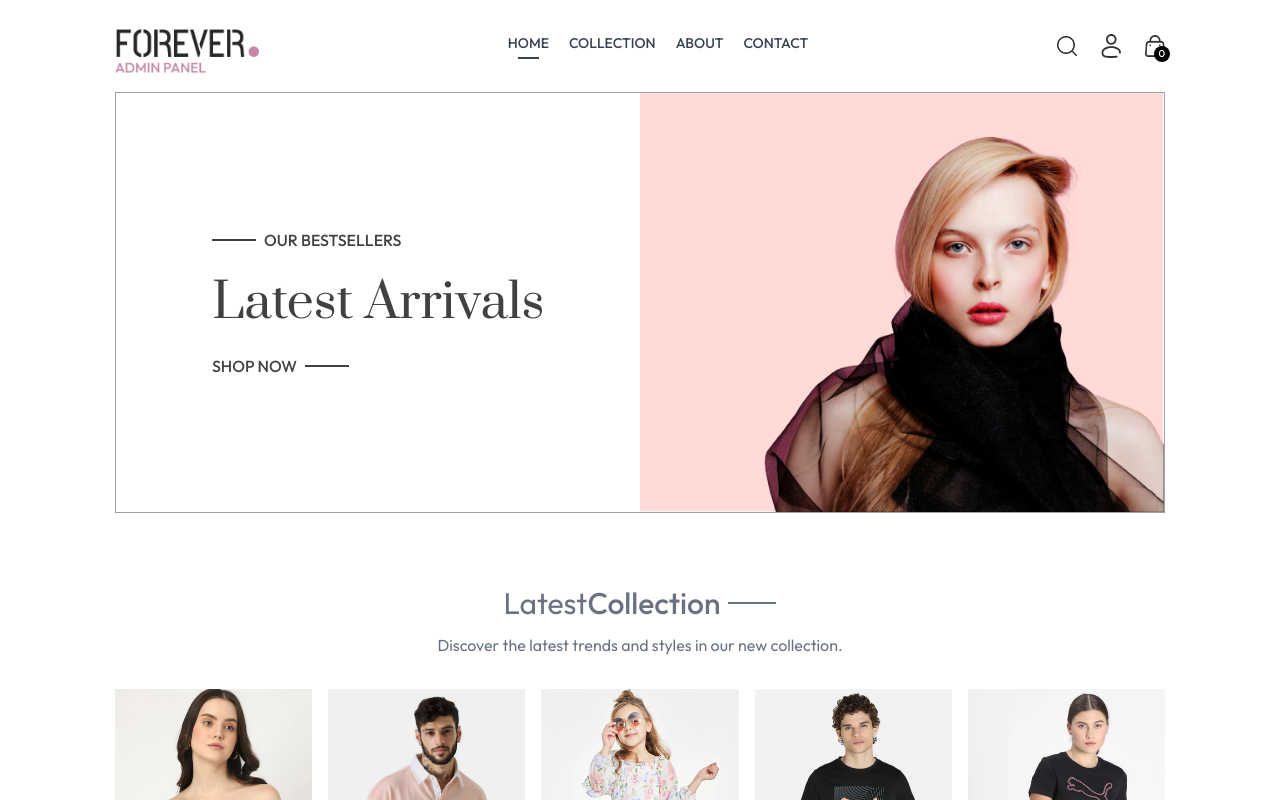
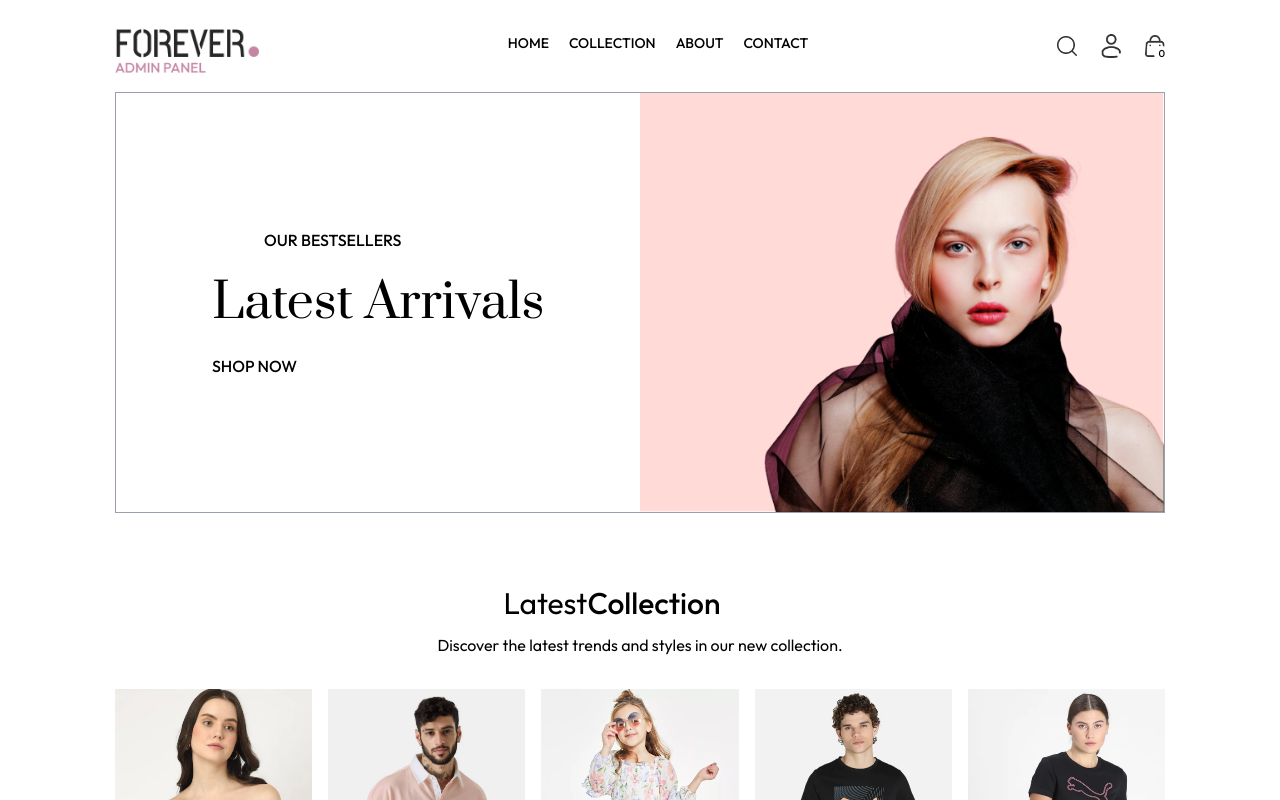
Before and after one commit to AdilTahir123/Ecommerce-Nav-Hero-Footer, a React (Vite) app: page / in a window 1280 px wide. Shown: the top 800 px of the page. Built offline with nearby package versions, Linux system fonts and the light colour scheme.

Commit message:
Updated code

```diff
--- a/src/App.css
+++ b/src/App.css
@@ -9,6 +9,8 @@
 }
 *{
    font-family: 'Outfit', sans-serif;
+   background-color: white !important;
+    color: black !important;
 }
 .prata-regular {
   font-family: "Prata", serif;
```
